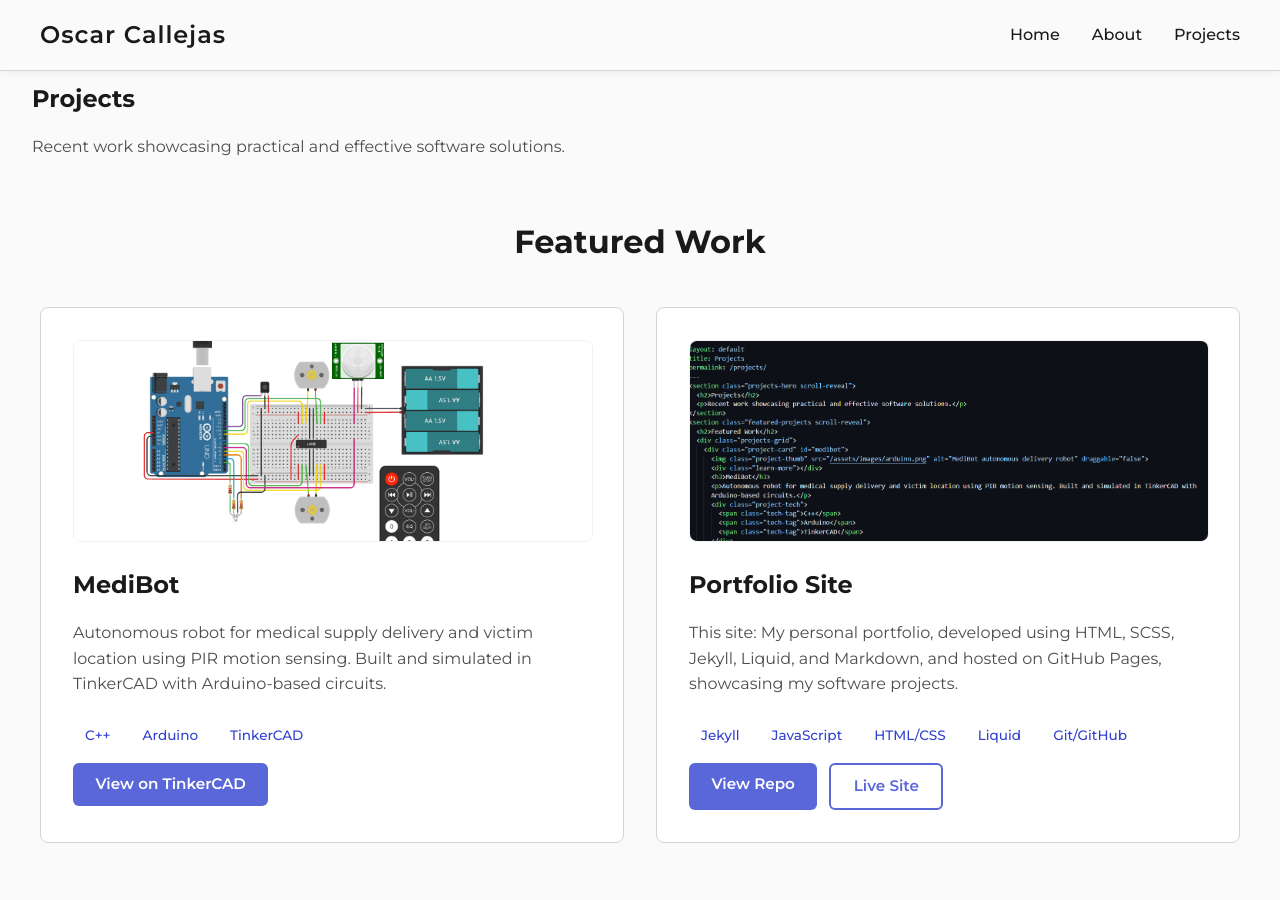
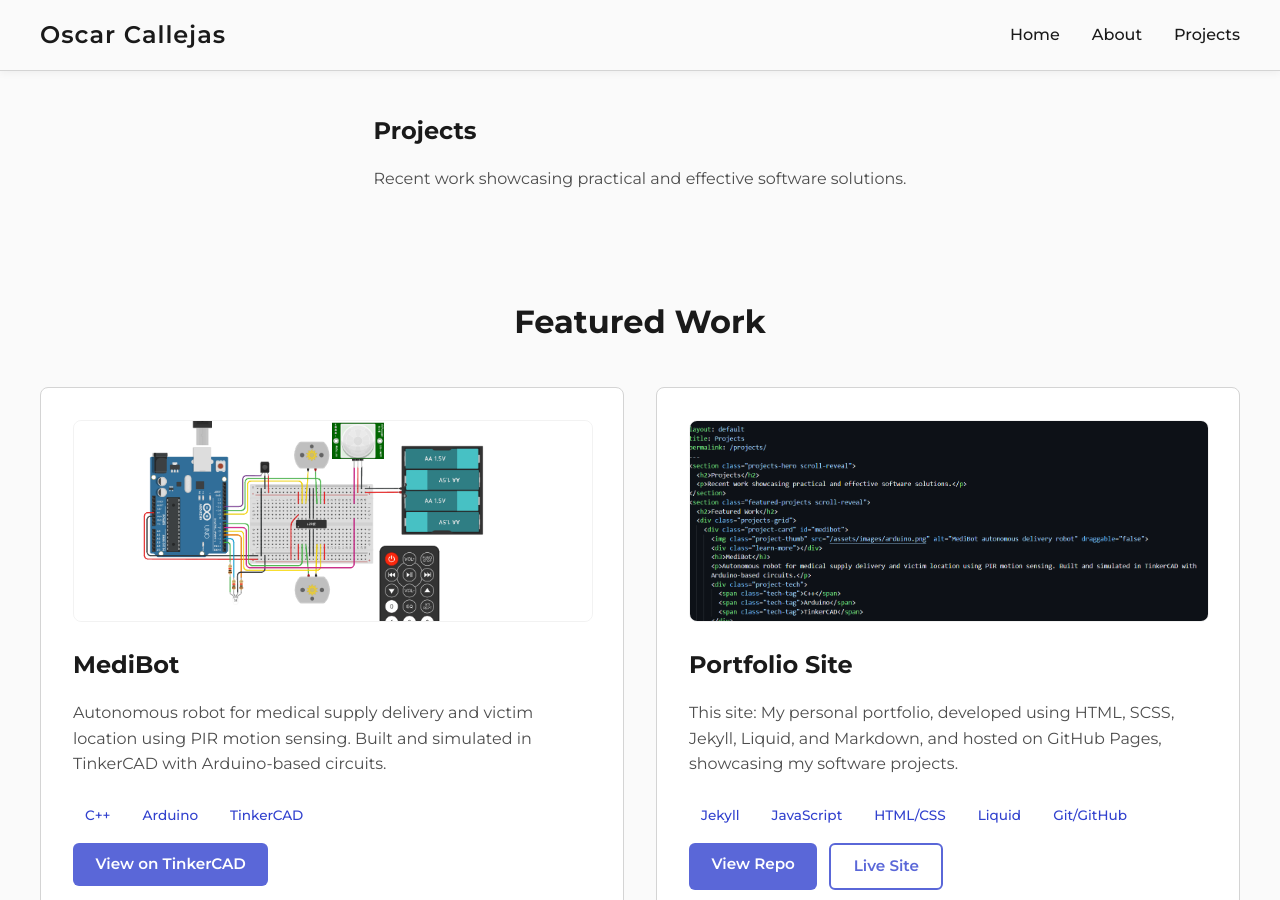
Before and after one commit to C58R/C58R.github.io, a Jekyll site: the page built from projects.markdown, in a window 1280 px wide and 900 px high. Built offline with Jekyll 4.4.1, drawn with Linux system fonts in a browser that asks for light colours; some web fonts are replaced.

Commit message:
Added .projects-hero to style.scss to correct page layout and alignment

```diff
--- a/assets/css/style.scss
+++ b/assets/css/style.scss
@@ -334,6 +334,11 @@ a {
   }
 }
 
+.projects-hero {
+  max-width: 900px;
+  margin: 2rem auto 3rem;
+}
+
 /* Tools and Technologies */
 .skills-grid {
   display: grid;
```
